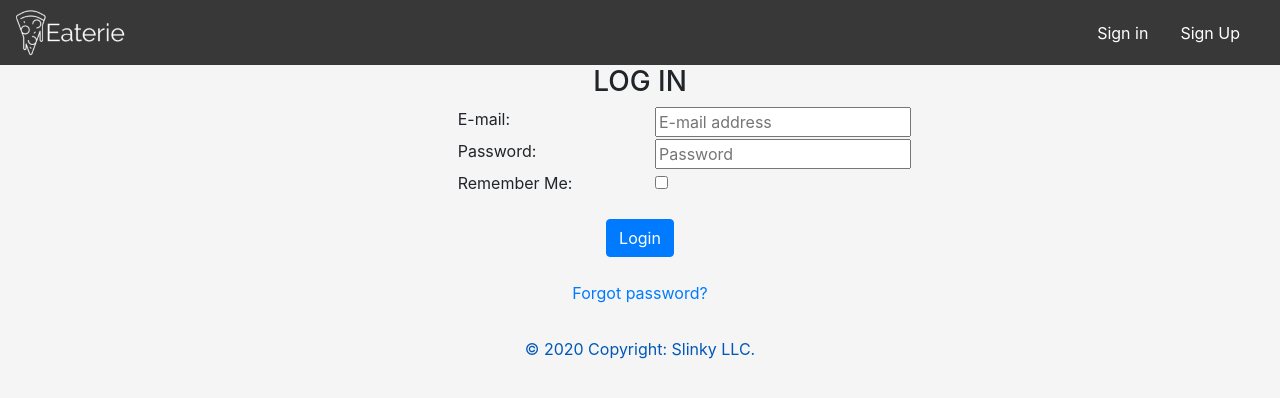
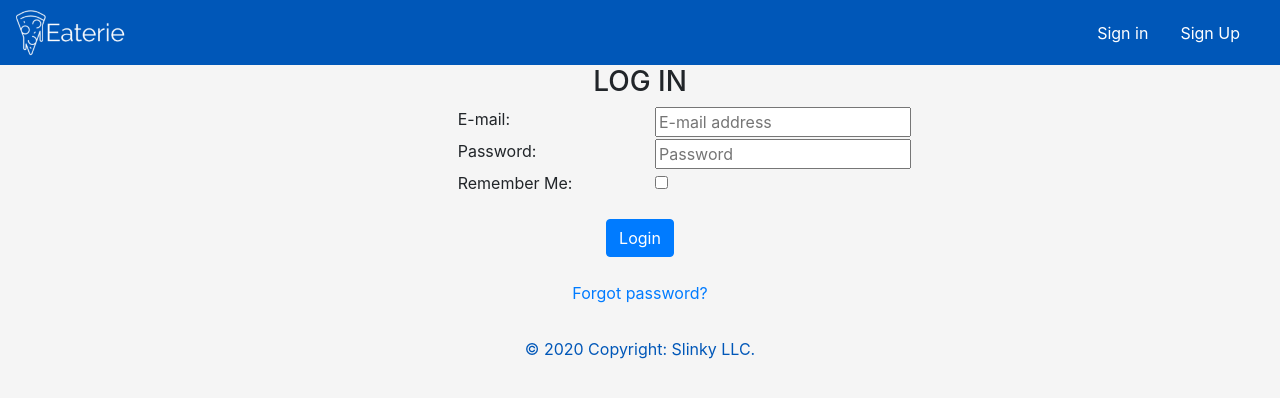
Before and after one commit to NTCalkins/cs-4800-project, a Django app: page /accounts/login/ in a window 1280 px wide. Shown: the top 398 px of the page. Run offline with Django 3.2, Linux system fonts and the light colour scheme; parts of the project's set-up code (start-up, migrations or seed data) failed here and were passed over; some libraries are stand-ins or nearby versions.

Commit message:
Nav bar color edit

```diff
--- a/templates/navigation_bar.html
+++ b/templates/navigation_bar.html
@@ -1,5 +1,5 @@
 {% load static %}
-<nav class="navbar navbar-expand-md sticky-top">
+<nav class="navbar navbar-expand-md sticky-top" style="background-color: #0057B8;">
     {% if user.is_authenticated %}
         {% if user.is_customer %}
             <a href="{% url 'eaterie:customer_home' %}">
```
